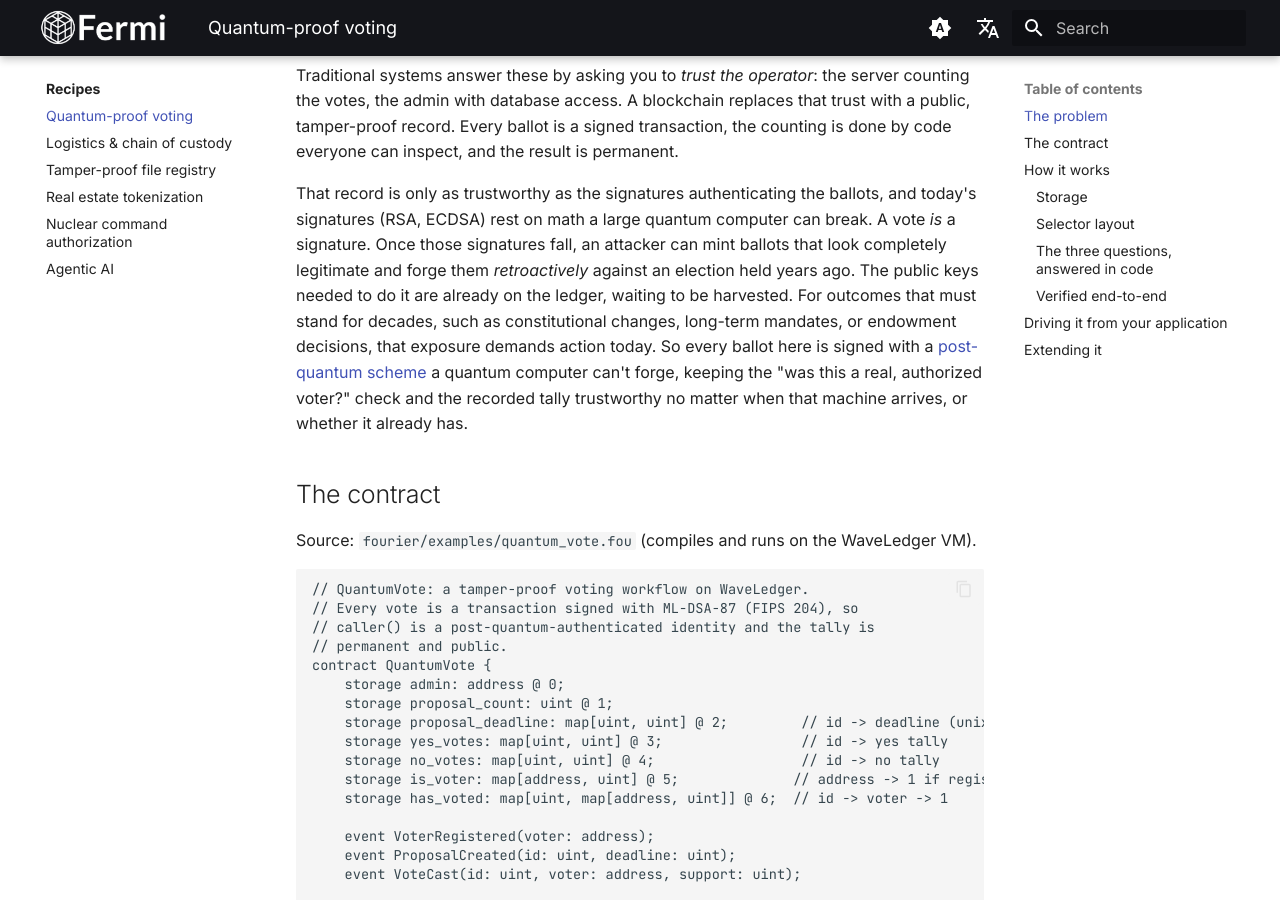
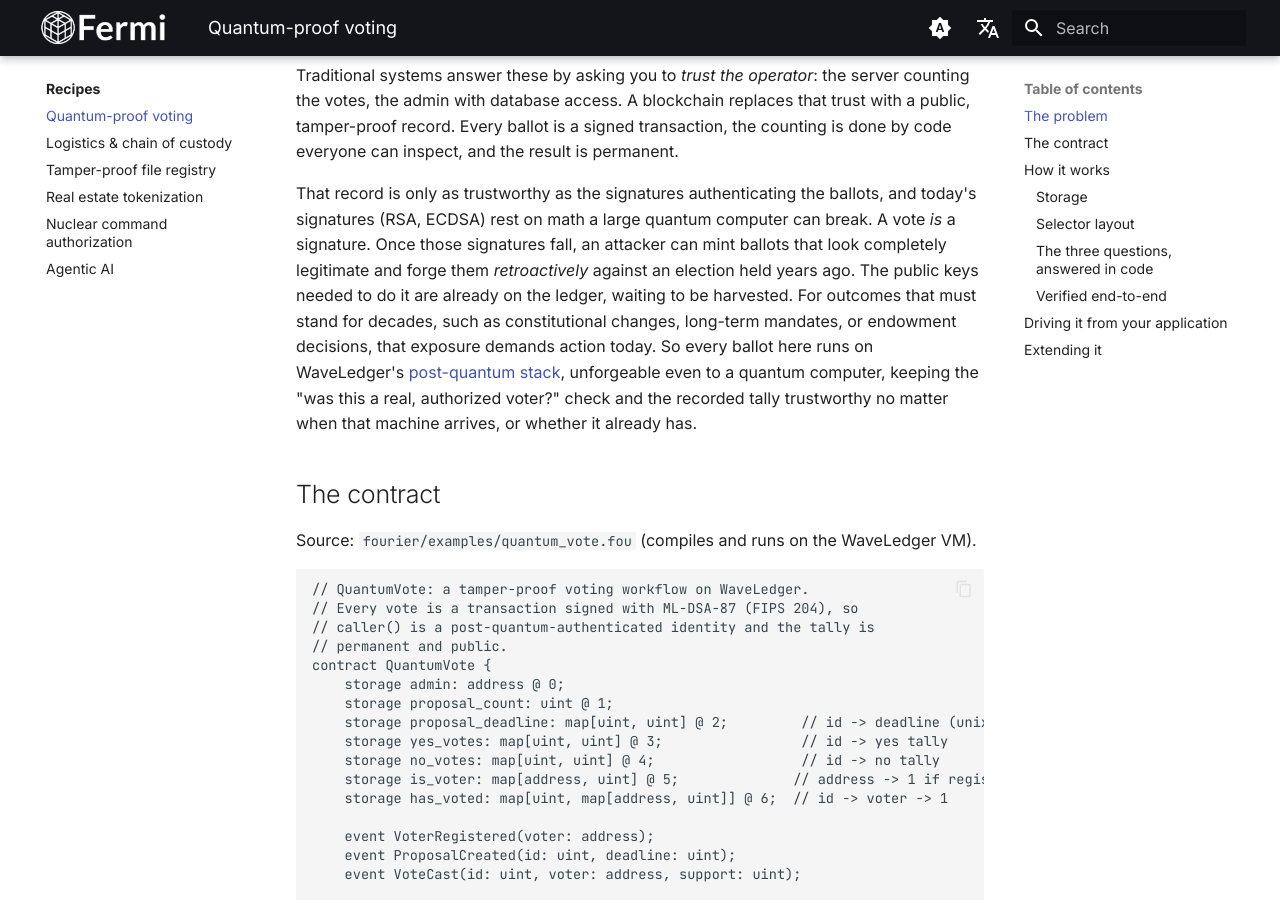
Before and after one commit to DosseyRichards/Fermi-Fourier, an MkDocs documentation site: the page built from docs/recipes/voting.md, in a window 1280 px wide and 900 px high, scrolled down 474 px. Built offline with MkDocs 1.6.1 and Material for MkDocs 9.7.7, drawn with Linux system fonts in a browser that asks for light colours; comment, search, counter and statistics services are not loaded.

Commit message:
docs(recipes): frame actions as running on the whole post-quantum stack
Replace the recurring 'signed with a post-quantum scheme / post-quantum-
signed transaction' wording (which implied only signatures are PQC) with
'runs on WaveLedger's post-quantum stack', and state explicitly in the
Agentic AI recipe that it is quantum-resistant from signatures to hashing
and keys. The caller() authenticity points are unchanged.

```diff
--- a/docs/recipes/voting.md
+++ b/docs/recipes/voting.md
@@ -24,9 +24,9 @@ legitimate and forge them *retroactively* against an election held years
 ago. The public keys needed to do it are already on the ledger, waiting
 to be harvested. For outcomes that must stand for decades, such as
 constitutional changes, long-term mandates, or endowment decisions, that
-exposure demands action today. So every ballot here is signed
-with a [post-quantum scheme](index.md#why-fourier-contracts-are-quantum-proof-by-default)
-a quantum computer can't forge, keeping the "was this a real, authorized
+exposure demands action today. So every ballot here runs on WaveLedger's
+[post-quantum stack](index.md#why-fourier-contracts-are-quantum-proof-by-default),
+unforgeable even to a quantum computer, keeping the "was this a real, authorized
 voter?" check and the recorded tally trustworthy no matter when that
 machine arrives, or whether it already has.
 
```
Also changed, not shown: docs/recipes/agent-authority.md (+3 -2 lines), docs/recipes/file-registry.md (+2 -2 lines), docs/recipes/logistics.md (+2 -2 lines), docs/recipes/real-estate.md (+2 -2 lines).
